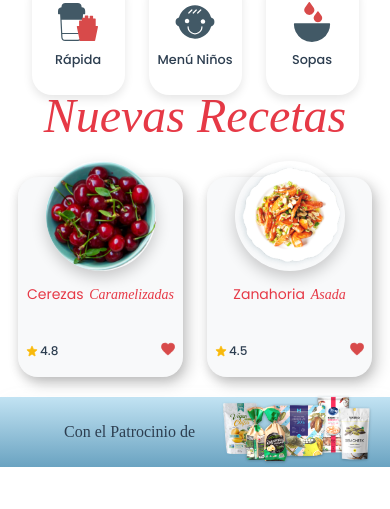
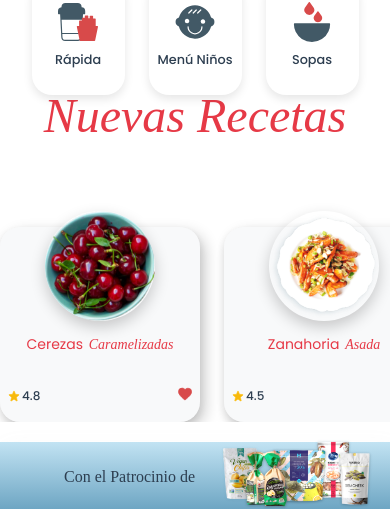
Before and after one commit to mauricio-hub/recipe-app-test, a React app: page / in a window 390 px wide. Shown: the part 382-891 px from the top of the page. Before the commit the page ends 849 px from the top, so only its background shows below. Built offline with nearby package versions, Linux system fonts and the light colour scheme; no server answers; the HTML template or start-up script is replaced by a standard one.

Commit message:
agregando slide

```diff
--- a/src/components/NewRecipes/NewRecipes.scss
+++ b/src/components/NewRecipes/NewRecipes.scss
@@ -4,10 +4,11 @@
   padding: $spacing-lg $spacing-lg 15rem;
 
   @media (max-width: 767px) {
-    padding: 0 $spacing-md 0;
-    max-width: 375px;
+    padding: 0;
+    max-width: 100%;
     margin: -40px auto 0;
     margin-bottom: 20px;
+    overflow: hidden;
   }
 
   &__title {
@@ -26,6 +27,7 @@
       line-height: 1.2;
       font-style: italic;
       margin-bottom: $spacing-lg;
+      padding: 0 $spacing-md;
     }
   }
 
@@ -38,15 +40,39 @@
     margin-bottom: $spacing-xl;
 
     @media (max-width: 767px) {
+      display: flex;
+      overflow-x: auto;
+      scroll-snap-type: x mandatory;
+      scroll-behavior: smooth;
       gap: $spacing-md;
-      grid-auto-rows: 200px;
-      justify-content: center;
-      padding: 0;
+      padding: 50px $spacing-lg 0;
       margin-bottom: 0;
+      -webkit-overflow-scrolling: touch;
+
+      &::-webkit-scrollbar {
+        display: none;
+      }
+
+      scrollbar-width: none;
+      -ms-overflow-style: none;
     }
 
-    @media (min-width: $breakpoint-tablet) {
-      grid-template-columns: repeat(3, 1fr);
+    @media (min-width: $breakpoint-tablet) and (max-width: 1023px) {
+      display: flex;
+      overflow-x: auto;
+      scroll-snap-type: x mandatory;
+      scroll-behavior: smooth;
+      gap: $spacing-lg;
+      padding: $spacing-md 0;
+      margin-bottom: $spacing-xl;
+      -webkit-overflow-scrolling: touch;
+
+      &::-webkit-scrollbar {
+        display: none;
+      }
+
+      scrollbar-width: none;
+      -ms-overflow-style: none;
     }
 
     @media (min-width: $breakpoint-desktop) {
--- a/src/components/NewRecipes/NewRecipes.tsx
+++ b/src/components/NewRecipes/NewRecipes.tsx
@@ -9,17 +9,8 @@ function NewRecipes() {
     queryFn: () => getRandomRecipes(4),
   });
 
-  const width = window.innerWidth;
-  const isMobile = width < 768;
-  const isTablet = width >= 768 && width < 1024;
-
-  const recipesToShow = recipes
-    ? isMobile
-      ? recipes.slice(0, 2)
-      : isTablet
-        ? recipes.slice(0, 3)
-        : recipes
-    : recipes;
+  // Ahora mostramos todas las recetas en móvil y tablet gracias al carrusel
+  const recipesToShow = recipes;
 
   if (isLoading) {
     return (
--- a/src/components/RecipeCard/RecipeCard.scss
+++ b/src/components/RecipeCard/RecipeCard.scss
@@ -17,11 +17,18 @@
 
   @media (max-width: 767px) {
     background-color: $color-background;
-    width: 165px;
-    height: 200px;
+    width: 200px;
+    height: 195px;
     gap: $spacing-xs;
     box-shadow: 0 4px 10px rgba(0, 0, 0, 0.1);
     padding: $spacing-md $spacing-xs $spacing-sm;
+    flex-shrink: 0;
+    scroll-snap-align: start;
+  }
+
+  @media (min-width: $breakpoint-tablet) and (max-width: 1023px) {
+    flex-shrink: 0;
+    scroll-snap-align: start;
   }
 
   &::before {
```
